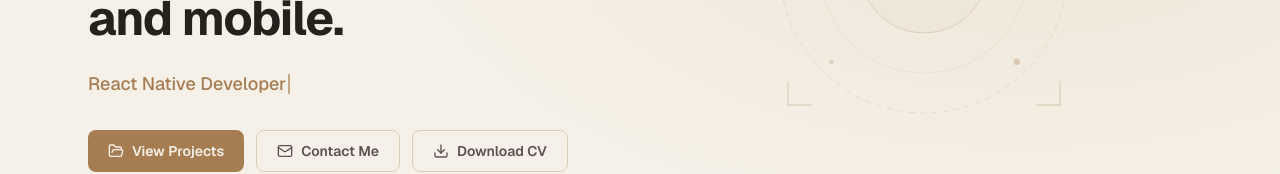
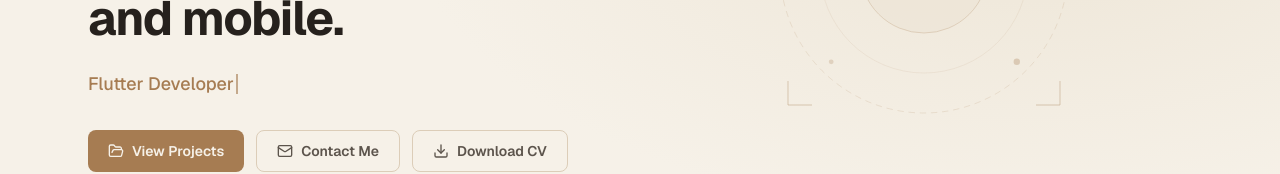
Before and after one commit to fatimahksm/fatima-portfolio, a Next.js app: page / in a window 1280 px wide. Shown: the part 431-605 px from the top of the page. Built offline with nearby package versions, Linux system fonts and the light colour scheme.

Commit message:
Swap React Native for Flutter in hero typing texts
Co-Authored-By: Claude Fable 5 <noreply@anthropic.com>
Claude-Session: https://claude.ai/code/session_01FqdwQd9FXVu1dTrsUeRosE

```diff
--- a/data/siteData.ts
+++ b/data/siteData.ts
@@ -41,13 +41,13 @@ export const heroContent = {
   typingTexts: {
     en: [
       'Full Stack Web & Mobile Developer',
-      'React Native Developer',
+      'Flutter Developer',
       'Spring Boot Developer',
       'Frontend & Backend Developer',
     ],
     fr: [
       'Développeuse Full Stack Web & Mobile',
-      'Développeuse React Native',
+      'Développeuse Flutter',
       'Développeuse Spring Boot',
       'Développeuse Frontend & Backend',
     ],
```
